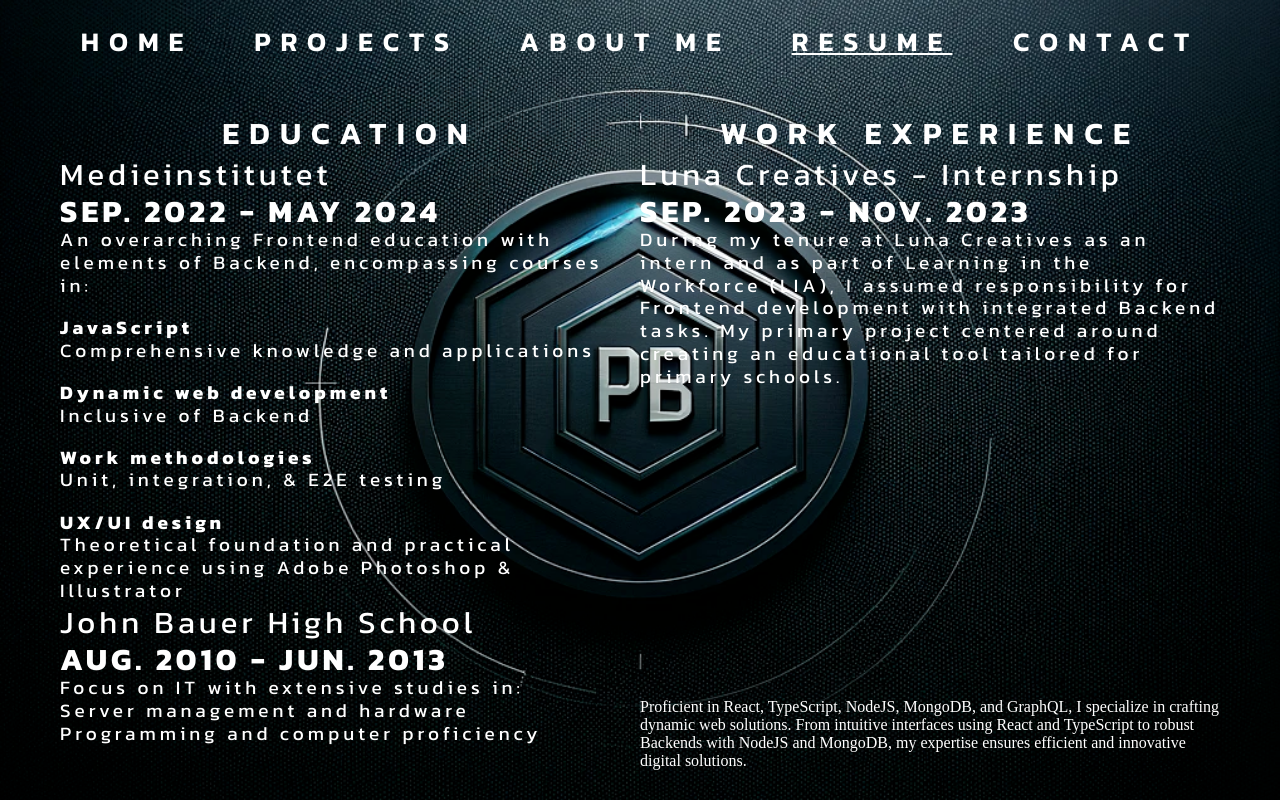
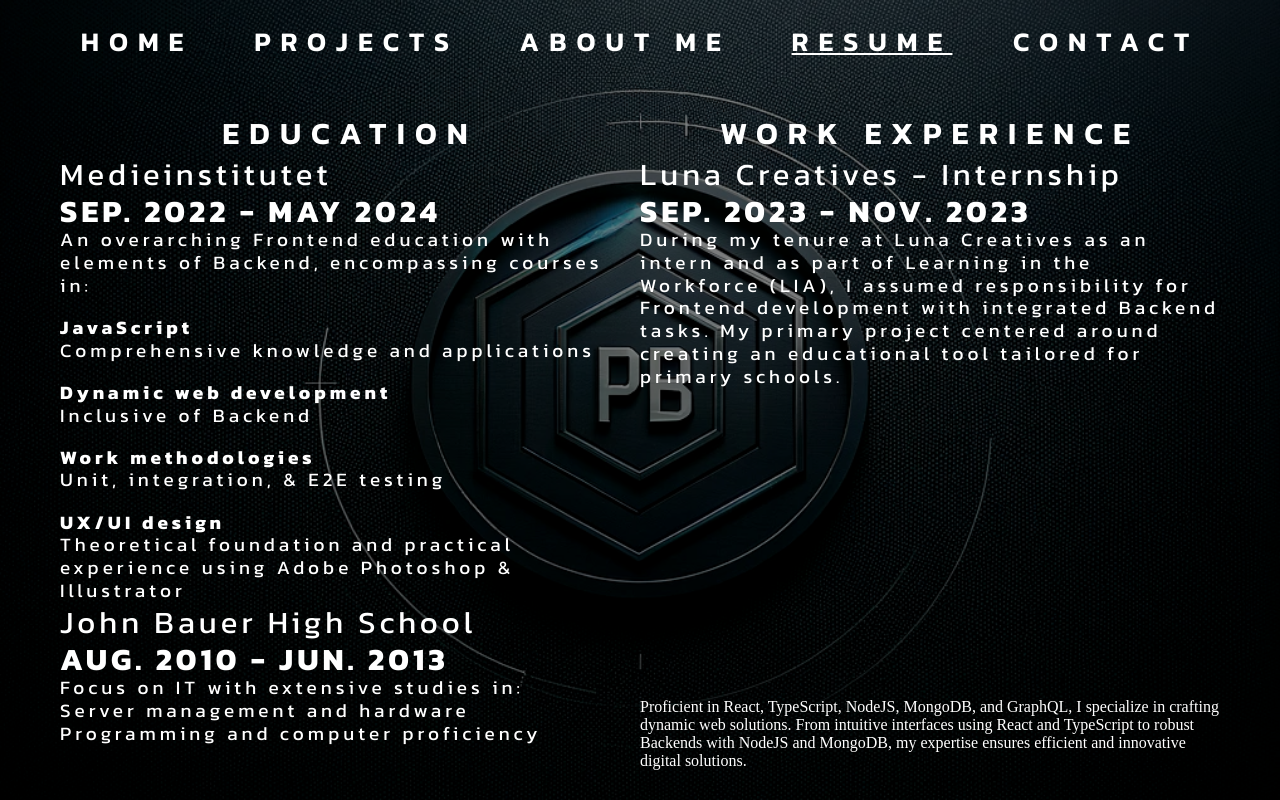
Before and after one commit to ParhamInBinary/MyPortfolio, a React (Vite) app: page /resume in a window 1280 px wide. Built offline with nearby package versions, Linux system fonts and the light colour scheme.

Commit message:
opacity bg

```diff
--- a/src/components/header/styles.ts
+++ b/src/components/header/styles.ts
@@ -4,5 +4,6 @@ export const HeaderContainer = styled(Box)(() => ({
   display: 'flex',
   color: '#FFF',
   justifyContent: 'space-evenly',
-  padding: '20px'
+  padding: '20px',
+  zIndex: 1,
 }));
--- a/src/pages/ResumePage.tsx
+++ b/src/pages/ResumePage.tsx
@@ -5,10 +5,12 @@ import {
   QualificationsComponent,
   WorkExpComponent,
 } from '../components';
-import { ResumeContainer } from './styles';
+import { OpacityBG, ResumeContainer } from './styles';
 
 export const ResumePage = () => {
   return (
+    <>
+      <OpacityBG />
       <ResumeContainer>
         <EducationComponent />
         <Box sx={{ display: 'flex', flexDirection: 'column', flex: 1 }}>
@@ -16,5 +18,6 @@ export const ResumePage = () => {
           <QualificationsComponent />
         </Box>
       </ResumeContainer>
+    </>
   );
 };
--- a/src/pages/styles.ts
+++ b/src/pages/styles.ts
@@ -1,4 +1,12 @@
 import { Box, styled } from '@mui/material';
+
+export const OpacityBG = styled(Box)(() => ({
+  position: 'absolute',
+  width: '100%',
+  height: '100%',
+  backgroundColor: '#000',
+  opacity: 0.5,
+}));
 
 export const HomeContainer = styled(Box)(() => ({
   display: 'flex',
@@ -10,23 +18,27 @@ export const ProjectsContainer = styled(Box)(() => ({
   display: 'flex',
   flex: 1,
   flexDirection: 'column',
+  zIndex: 1,
 }));
 
 export const AboutMeContainer = styled(Box)(() => ({
   display: 'flex',
   flex: 1,
   flexDirection: 'column',
+  zIndex: 1,
 }));
 
 export const ResumeContainer = styled(Box)(() => ({
   display: 'flex',
   flex: 1,
   color: '#FFF',
-  padding: '30px 60px'
+  padding: '30px 60px',
+  zIndex: 1,
 }));
 
 export const ContactContainer = styled(Box)(() => ({
   display: 'flex',
   flex: 1,
   flexDirection: 'column',
+  zIndex: 1,
 }));
```
Lines whose indentation alone changed are shown as unchanged.
